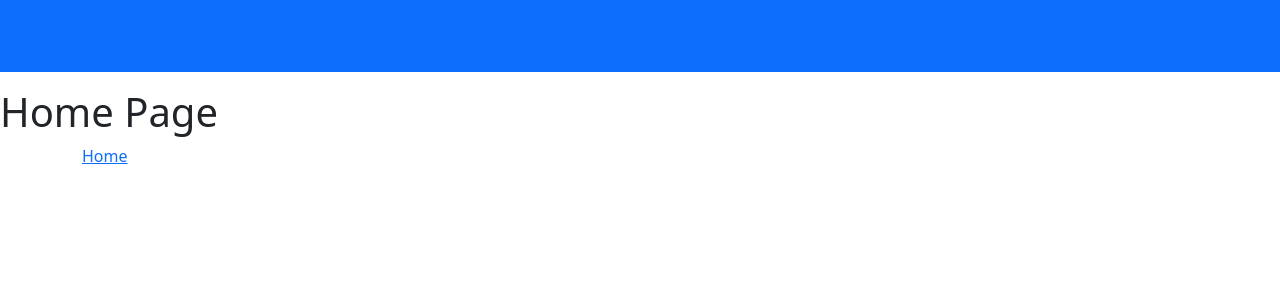
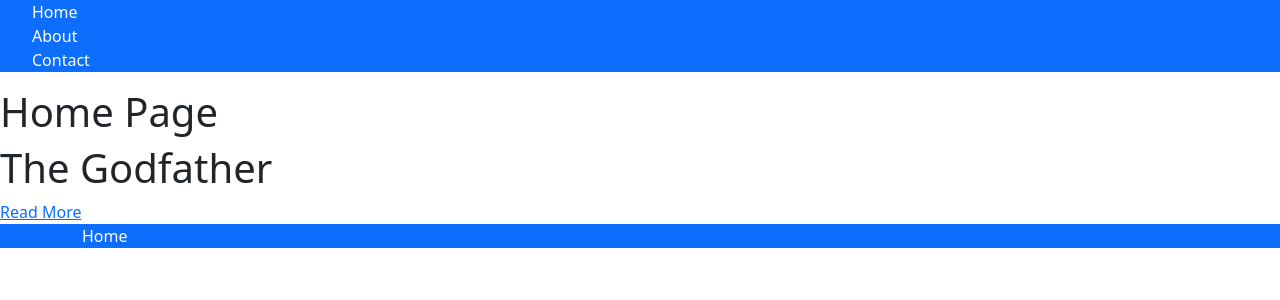
Before and after one commit to Damiano-Mariscoli/webapp-react, a React (Vite) app: page / in a window 1280 px wide. Shown: the top 300 px of the page. Built offline with nearby package versions, Linux system fonts and the light colour scheme.

Commit message:
ADDED: stampa del movie, senza chiamata al db

```diff
--- a/src/App.css
+++ b/src/App.css
@@ -0,0 +1,4 @@
+.link_white {
+    text-decoration: none;
+    color: white;
+}
--- a/src/App.jsx
+++ b/src/App.jsx
@@ -1,8 +1,8 @@
 import { useState } from "react";
+import Nav from "./components/Nav.jsx";
+import "bootstrap/dist/css/bootstrap.min.css";
 import "./App.css";
 import "./index.css";
-import Nav from "./components/Nav.jsx";
-import "bootstrap/dist/css/bootstrap.min.css";
 import { BrowserRouter, Routes, Route } from "react-router-dom";
 import DefaultLayout from "./layouts/DefaultLayout.jsx";
 import HomePage from "./pages/HomePage.jsx";
--- /dev/null
+++ b/src/components/MovieCard.jsx
@@ -0,0 +1,14 @@
+import { Link } from "react-router-dom";
+
+function MovieCard({ movie }) {
+  const { id, title, author, image, abstract } = movie;
+  return (
+    <>
+      <div>
+        <h1>{title}</h1>
+      </div>
+      <Link to={`/book/${id}`}>Read More</Link>
+    </>
+  );
+}
+export default MovieCard;
--- a/src/components/Nav.jsx
+++ b/src/components/Nav.jsx
@@ -1,17 +1,23 @@
 import { NavLink } from "react-router-dom";
-import style from "./nav.module.css";
+
 function Nav() {
   return (
     <nav className="link-danger">
       <ul>
         <li>
-          <NavLink to="/">Home</NavLink>
+          <NavLink className={"link_white"} to="/">
+            Home
+          </NavLink>
         </li>
         <li>
-          <NavLink to="/about">About</NavLink>
+          <NavLink className={"link_white"} to="/about">
+            About
+          </NavLink>
         </li>
         <li>
-          <NavLink to="/contact">Contact</NavLink>
+          <NavLink className={"link_white"} to="/contact">
+            Contact
+          </NavLink>
         </li>
       </ul>
     </nav>
--- a/src/components/nav.module.css
+++ /dev/null
@@ -1,4 +0,0 @@
-a{
-
-    color: white
-}
--- a/src/layouts/Footer.jsx
+++ b/src/layouts/Footer.jsx
@@ -2,9 +2,11 @@
 
 function Footer() {
   return (
-    <footer>
+    <footer className="bg-primary">
       <div className="container">
-        <Link to="/">Home</Link>
+        <Link className={"link_white"} to="/">
+          Home
+        </Link>
       </div>
     </footer>
   );
--- a/src/pages/HomePage.jsx
+++ b/src/pages/HomePage.jsx
@@ -1,7 +1,23 @@
+import MovieCard from "../components/MovieCard";
+
 function HomePage() {
+  const movie = {
+    id: 2,
+    title: "The Godfather",
+    director: "Francis Ford Coppola",
+    genre: "Crime",
+    release_year: 1972,
+    abstract:
+      "The story of a powerful Italian-American crime family and their struggles.",
+    image: null,
+    created_at: "2024-11-29T10:40:13.000Z",
+    updated_at: "2024-11-29T10:40:13.000Z",
+  };
   return (
     <>
       <h1>Home Page</h1>
+
+      <MovieCard movie={movie}></MovieCard>
     </>
   );
 }
```
